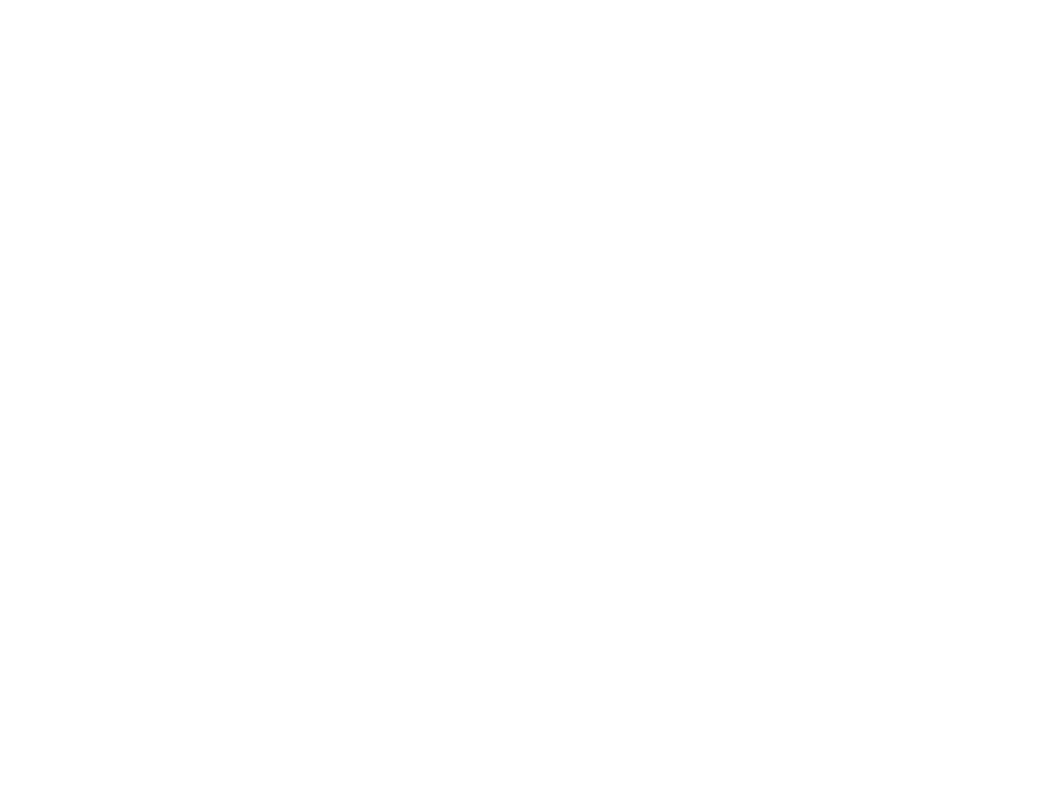
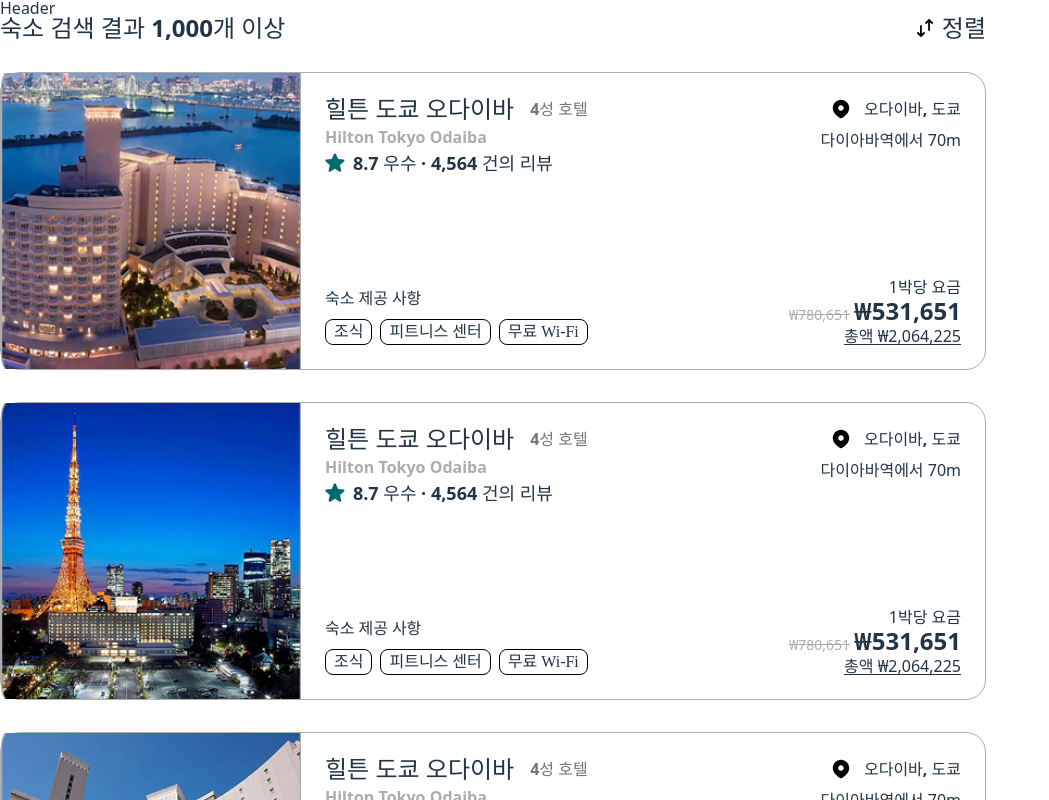
Before and after one commit to his0si/agoda-redesign-frontend, a React (Vite) app in the folder agoda_toy/: page /staylist in a window 1280 px wide. Before the commit this address had no page. Shown: the top 800 px of the page, without its empty margins (0-1049 px from the left). Built offline with nearby package versions, Linux system fonts and the light colour scheme.

Commit message:
[ design ] StList page

```diff
--- a/agoda_toy/src/App.tsx
+++ b/agoda_toy/src/App.tsx
@@ -1,9 +1,10 @@
+import StList from '@stList/page/StList';
+import { Route, BrowserRouter as Router, Routes } from 'react-router-dom';
+import { createGlobalStyle, ThemeProvider } from 'styled-components';
 import reset from 'styled-reset';
-import styled, { createGlobalStyle, ThemeProvider } from 'styled-components';
+import MainPage from './pages/MainPage';
 import theme from './styles/theme/theme';
-import { BrowserRouter as Router, Route, Routes } from 'react-router-dom';
-import MainPage from './pages/MainPage';
-import StInfo from './stInfo/page/StInfo';
+import Layout from './common/layout/MainLayout';
 
 function App() {
   return (
@@ -13,6 +14,9 @@ function App() {
         <Router>
           <Routes>
             <Route path="/" element={<MainPage />} />
+            <Route element={<Layout />}>
+              <Route path="/staylist" element={<StList />} />
+            </Route>
           </Routes>
         </Router>
       </ThemeProvider>
--- /dev/null
+++ b/agoda_toy/src/stList/page/StList.tsx
@@ -0,0 +1,20 @@
+import StayCardList from '@stList/components/Stay/StayCardList';
+import StayCardListHeader from '@stList/components/Stay/StayCardListHeader';
+import styled from 'styled-components';
+
+export default function StList() {
+  return (
+    <>
+      <StayContent>
+        <StayCardListHeader />
+        <StayCardList />
+      </StayContent>
+    </>
+  );
+}
+
+const StayContent = styled.div`
+  display: flex;
+  flex-direction: column;
+  gap: 32px;
+`;
```
